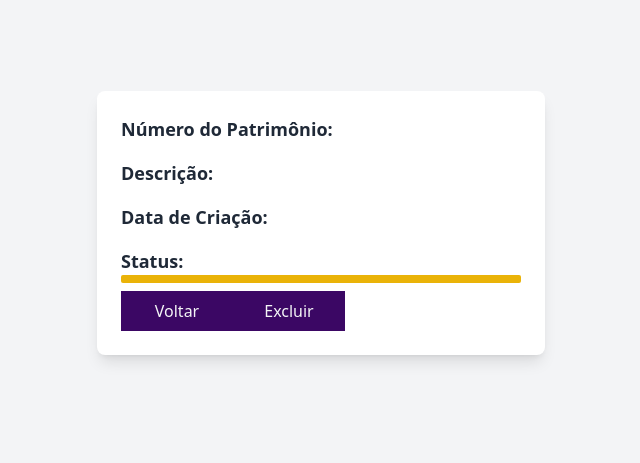
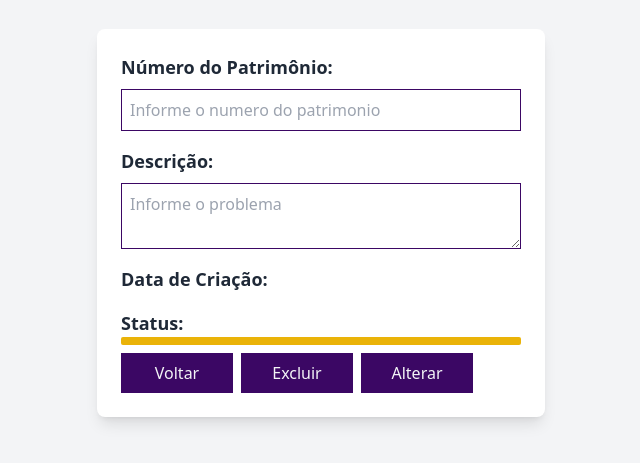
Before and after one commit to MahFLima/HelpDesk-Frontend, a React (Vite) app: page /solicitation/1 in a window 1280 px wide. Shown: the part 177-640 px from the top of the page, without its empty margins (319-959 px from the left). Built offline with nearby package versions, Linux system fonts and the light colour scheme; no server answers.

Commit message:
incluida função update

```diff
--- a/src/pages/Solicitation.tsx
+++ b/src/pages/Solicitation.tsx
@@ -2,10 +2,27 @@ import { useEffect, useState } from "react";
 import { useNavigate, useParams } from "react-router-dom";
 import { solicitacaoProps } from "../components/CardTicket";
 
+interface Props {
+  numero_patrimonio: string;
+  descricao_problema: string
+  id: number
+}
+
 const Solicitation: React.FC = () => {
-  const[dataSolicitation, setDataSolicitation] = useState<solicitacaoProps>()
+  const[dataSolicitation, setDataSolicitation] = useState<solicitacaoProps>({
+    id: 0,
+    numero_patrimonio: "",
+    descricao_problema: "",
+    status: "",
+    created_at: "",
+    adm_id: 0,
+    user_id: 0
+  }
+  )
   const navigate = useNavigate();
   const { id } = useParams();
+  const [descricao, setDescricao] = useState('');
+  const [patrimonio, setPatrimio] = useState('');
 
   function handleBack(){
     navigate(-1);
@@ -28,6 +45,53 @@ const Solicitation: React.FC = () => {
       })
   }
 
+  function updateSolicitation(item: Props){
+    if(dataSolicitation.id !== 0){
+      fetch("http://localhost:3001/solicitacao", {
+        method: "PUT",
+        mode: "cors",
+        headers: {
+          "Content-Type": "application/json",
+          "Access-Control-Allow-Origin": "*",
+          "Access-Control-Allow-Headers": "*",
+        },
+        body: JSON.stringify(item)
+      })
+        .then((resp) => resp.json())
+        .then((data) => {
+          if(data.message === 'Solicitação incluida'){
+            alert(data.message)
+            navigate(-1)
+          } else {
+            alert(data.message)
+            console.log(data)
+          }
+        })
+        .catch((err) => {
+          console.log(err);
+        })
+    }
+  }
+
+  const handlePatrimonioChange = (e: React.ChangeEvent<HTMLInputElement>) => {
+    setPatrimio(e.target.value);
+    console.log(patrimonio)
+  };
+
+  const handleDescricaoChange = (e: React.ChangeEvent<HTMLTextAreaElement>) => {
+    setDescricao(e.target.value);
+    console.log(descricao);
+  };
+
+  const handleSubmitUpdate = async () => {
+    await updateSolicitation({
+      numero_patrimonio: patrimonio,
+      descricao_problema: descricao,
+      id: dataSolicitation.id
+    })
+    navigate(-1)
+  }
+
   useEffect(() => {
     fetch(`http://localhost:3001/solicitacao/${id}`, {
       method: "GET",
@@ -41,19 +105,36 @@ const Solicitation: React.FC = () => {
       .then((resp) => resp.json())
       .then((data) => {
         setDataSolicitation(data.message[0])
+        setDescricao(data.message[0].descricao_problema)
+        setPatrimio(data.message[0].numero_patrimonio)
       })
   },[])
 
   return (
     <div className="min-h-screen bg-gray-100 flex justify-center items-center p-4">
       <div className="bg-white p-6 rounded-lg shadow-lg max-w-md w-full">
-        <div className="mb-4">
+        <div className="mb-4 flex flex-col gap-2">
           <p className="text-lg font-semibold text-gray-800">Número do Patrimônio:</p>
-          <p className="text-gray-600">{dataSolicitation?.numero_patrimonio}</p>
+          <input
+            type="text"
+            name="numero_patrimonio"
+            id="numero_patrimonio"
+            placeholder="Informe o numero do patrimonio"
+            className="p-2 border border-purple-950 text-950"
+            value={patrimonio}
+            onChange={handlePatrimonioChange}
+          />
         </div>
-        <div className="mb-4">
-          <p className="text-lg font-semibold text-gray-800">Descrição:</p>
-          <p className="text-gray-600">{dataSolicitation?.descricao_problema}</p>
+        <div className="mb-4 flex flex-col gap-2">
+          <label htmlFor="descricao" className="text-lg font-semibold text-gray-800">Descrição:</label>
+          <textarea
+            name="descricao"
+            id="descricao"
+            placeholder="Informe o problema"
+            className="p-2 border border-purple-950 text-950"
+            value={descricao} // Agora usa o estado descricao
+            onChange={handleDescricaoChange}
+          />
         </div>
         <div className="mb-4">
           <p className="text-lg font-semibold text-gray-800">Data de Criação:</p>
@@ -72,16 +153,22 @@ const Solicitation: React.FC = () => {
           </p>
         </div>
         <button
-          className="text-base text-gray-100 font-medium bg-purple-950 py-2 hover:bg-purple-800 mt-2 w-28"
+          className="text-base text-gray-100 font-medium bg-purple-950 py-2 hover:bg-purple-800 mt-2 w-28 mr-2"
           onClick={() => handleBack()}
         >
           Voltar
         </button>
         <button
-          className="text-base text-gray-100 font-medium bg-purple-950 py-2 hover:bg-purple-800 mt-2 w-28"
+          className="text-base text-gray-100 font-medium bg-purple-950 py-2 hover:bg-purple-800 mt-2 w-28 mr-2"
           onClick={() => deleteSolicitation()}
         >
           Excluir
+        </button>
+        <button
+          className="text-base text-gray-100 font-medium bg-purple-950 py-2 hover:bg-purple-800 mt-2 w-28"
+          onClick={() => handleSubmitUpdate()}
+        >
+          Alterar
         </button>
 
       </div>
```
